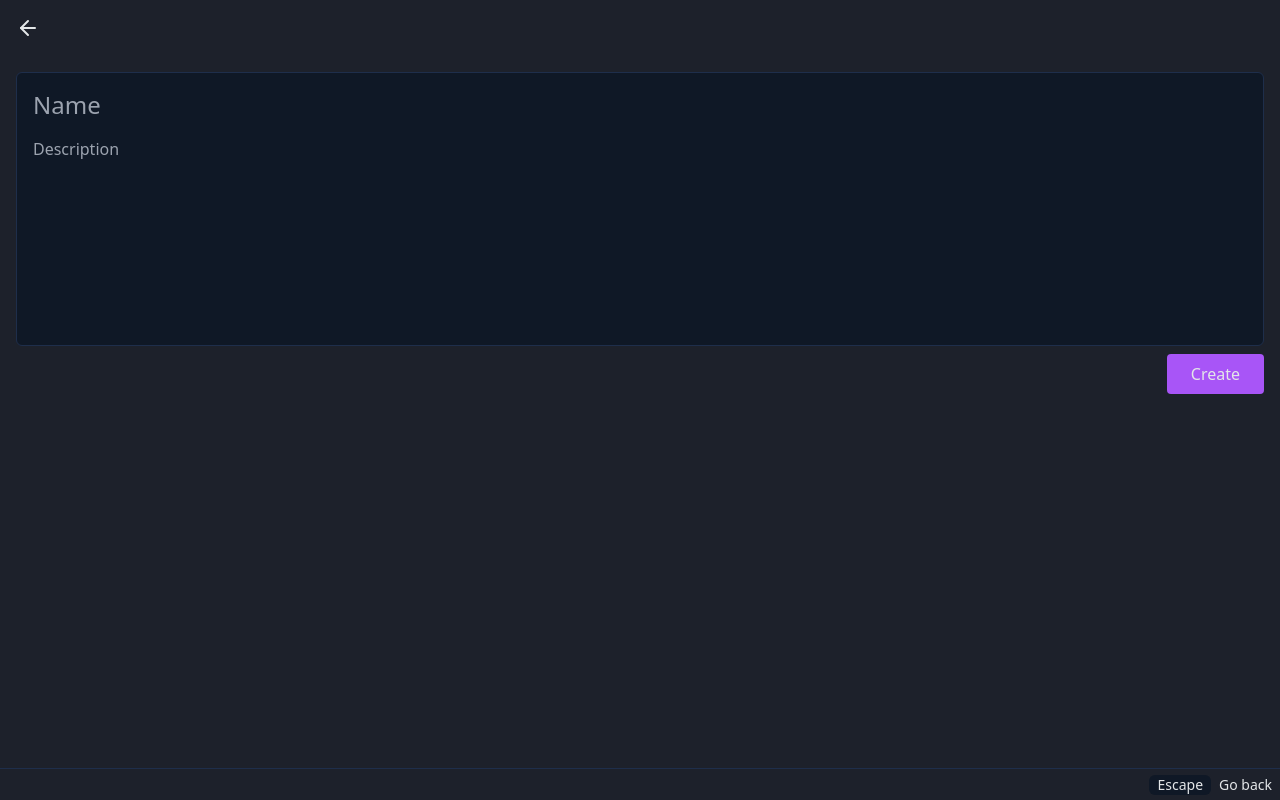
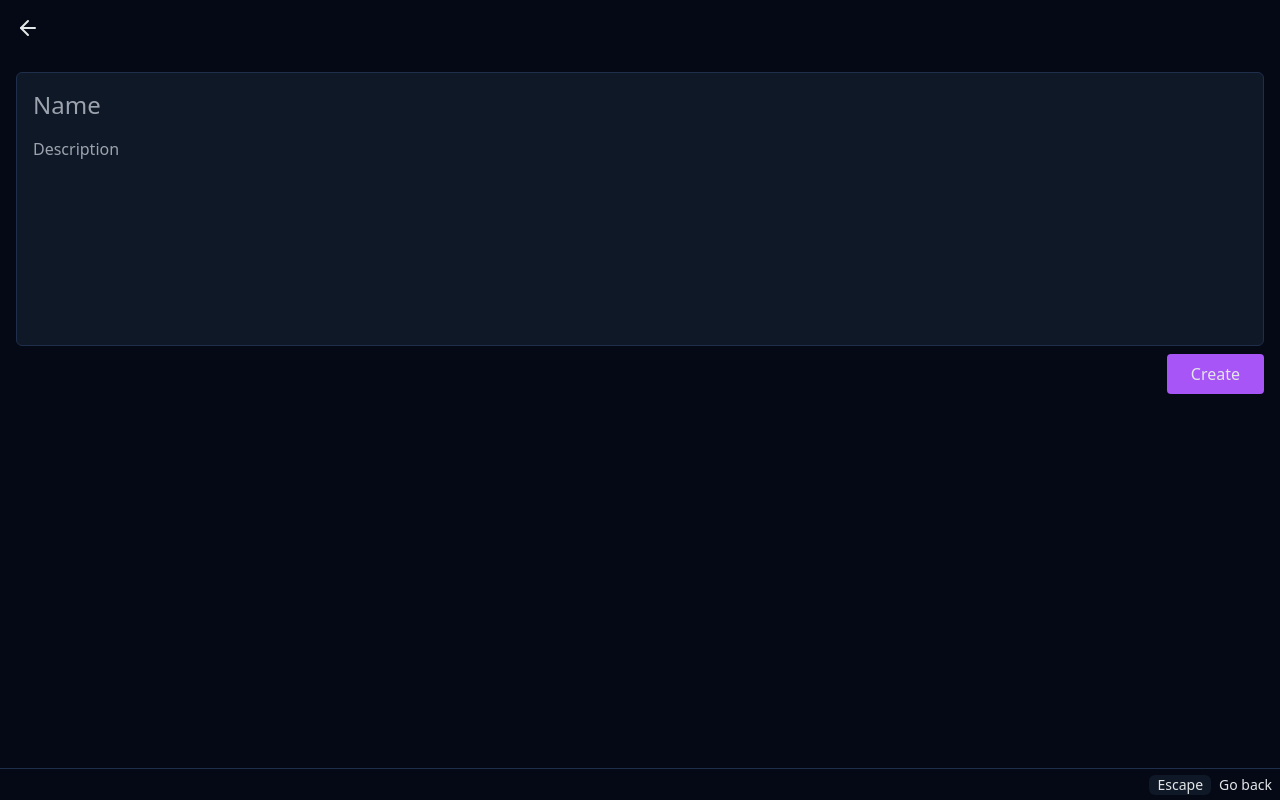
Before and after one commit to giilbert/tb, a React (Vite) app: page /todoist/create-task in a window 1280 px wide. Built offline with nearby package versions, Linux system fonts and the light colour scheme.

Commit message:
feat: make background not transparent cause bad

```diff
--- a/src/styles.css
+++ b/src/styles.css
@@ -11,7 +11,7 @@
 }
 
 body {
-  background-color: hsl(var(--background) / 0.9);
+  background-color: hsl(var(--background));
   color: hsl(var(--foreground));
 }
 
```
